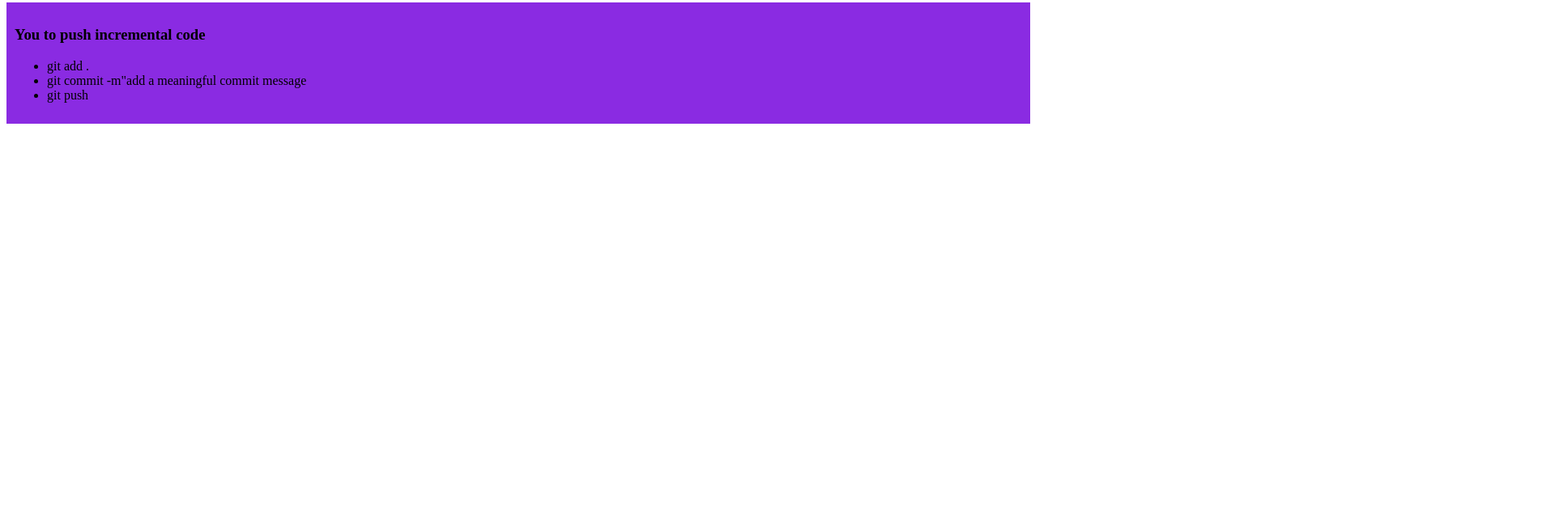
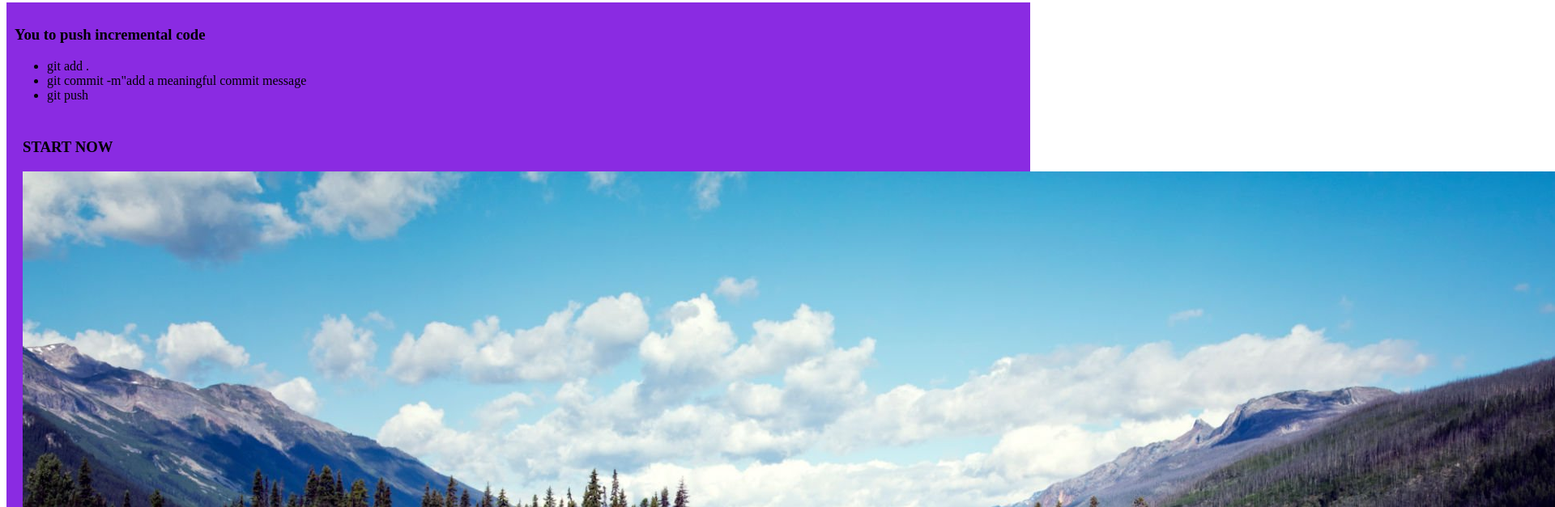
Before and after one commit to nipaayasha05/AYA-SHA, a plain HTML site: page index.html in a window 1280 px wide. Shown: the part 429-1056 px from the top of the page at 81% size, 1920 px wide, since content can reach past the window. Before the commit the page ends 800 px from the top, so only its background shows below. Drawn offline with Linux system fonts and the light colour scheme.

Commit message:
added START NOW

```diff
--- a/index.html
+++ b/index.html
@@ -30,6 +30,12 @@
 
 
     </ul>
+    <div>
+        <h3>START NOW</h3>
+        <img src="images/start.jpg" alt="">
+
+
+    </div>
 
 
 
```
Also changed, not shown: images/start.jpg (added).
